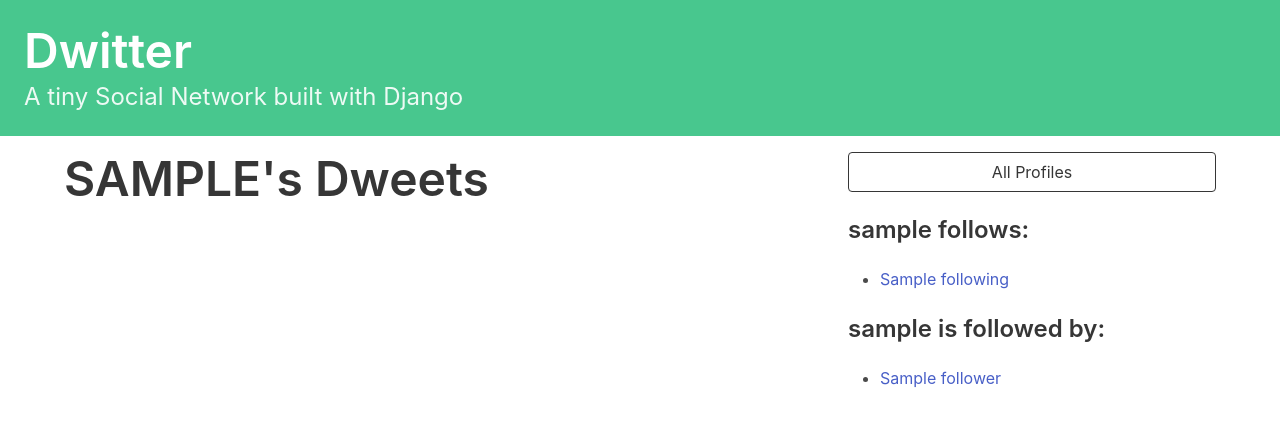
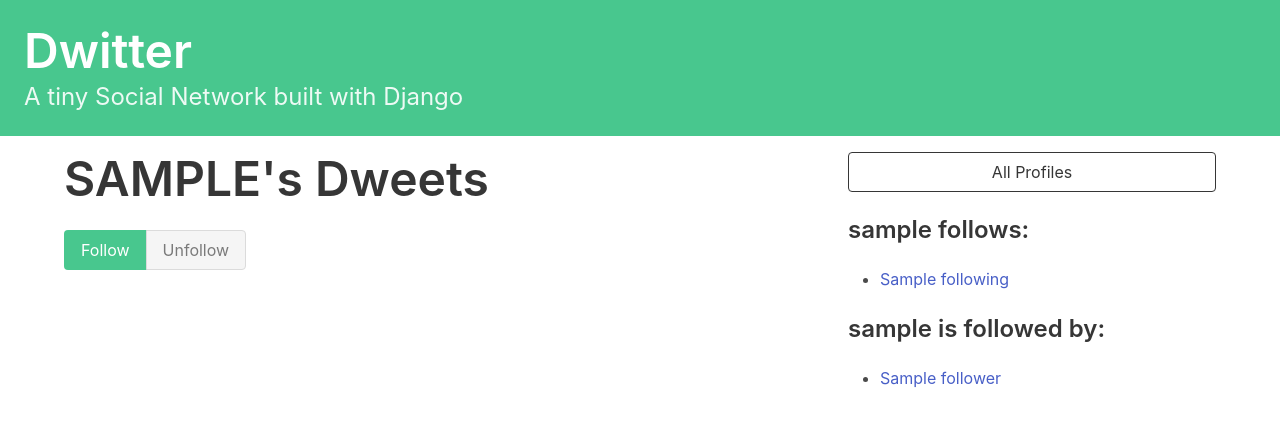
Before and after one commit to enzonjagi/django-social, a Django app: template dwitter/templates/dwitter/profile.html in a window 1280 px wide. Shown: the top 426 px of the page. Run offline with Django 3.2, Linux system fonts and the light colour scheme; the template is opened without the code that fills it: most values are stand-ins (such as "Sample title", 1, 10 or a date in 2020).

Commit message:
Created a functionality for the uer to now follow and unfollow other users

```diff
--- a/dwitter/templates/dwitter/profile.html
+++ b/dwitter/templates/dwitter/profile.html
@@ -9,6 +9,22 @@
         {{profile.user.username|upper}}'s Dweets
     </h1>
     </div>
+    <form method="post">
+        {% csrf_token %}
+        <div class="buttons has-addons">
+        {% if profile in user.profile.follows.all %}
+            <button class="button is-success is-static">Follow</button>
+            <button class="button is-danger" name="follow" value="unfollow">
+                Unfollow
+            </button>
+        {% else %}
+            <button class="button is-success" name="follow" value="follow">
+                Follow
+            </button>
+            <button class="button is-danger is-static">Unfollow</button>
+        {% endif %}
+        </div>
+    </form>
 
 </div>
 <div class="column is-one-third">
```
Also changed, not shown: dwitter/views.py (+17 -0 lines), db.sqlite3.
